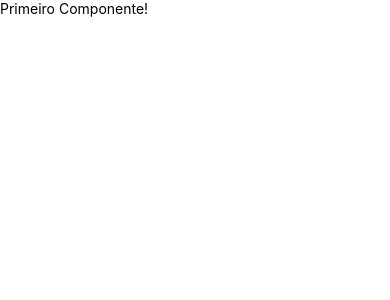
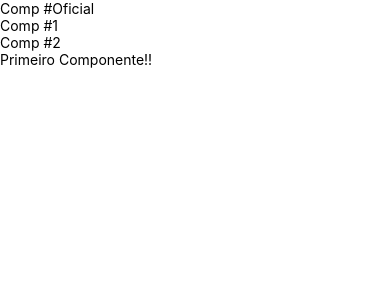
Before and after one commit to Graciliano-Barroso/exercicios-react-native, a React Native app: screen / in a window 390 px wide. Shown: the top 300 px of the page. Built offline with nearby package versions, Linux system fonts and the light colour scheme.

Commit message:
feat: Entendendo melhor importação

```diff
--- a/src/App.js
+++ b/src/App.js
@@ -2,10 +2,14 @@
 import React from "react";
 import { SafeAreaView } from "react-native";
 
+import CompPadrao, { Comp1, Comp2 } from "./components/Mult";
 import Primeiro from './components/Primeiro';
 
 export default () => (
     <SafeAreaView>
+        <CompPadrao />
+        <Comp1 />
+        <Comp2 />
         <Primeiro />
     </SafeAreaView>
 );
--- /dev/null
+++ b/src/components/Mult.js
@@ -0,0 +1,16 @@
+import React from "react";
+import { Text } from "react-native";
+
+export default function Comp() {
+    return <Text>Comp #Oficial</Text>
+}
+
+function Comp1() {
+    return <Text>Comp #1</Text>
+}
+
+function Comp2() {
+    return <Text>Comp #2</Text>
+}
+
+export { Comp1, Comp2 }
--- a/src/components/Primeiro.js
+++ b/src/components/Primeiro.js
@@ -1,4 +1,4 @@
 import React from "react";
 import { Text } from "react-native";
 
-export default () => <Text>Primeiro Componente!</Text>;
+export default () => <Text>Primeiro Componente!!</Text>;
```
